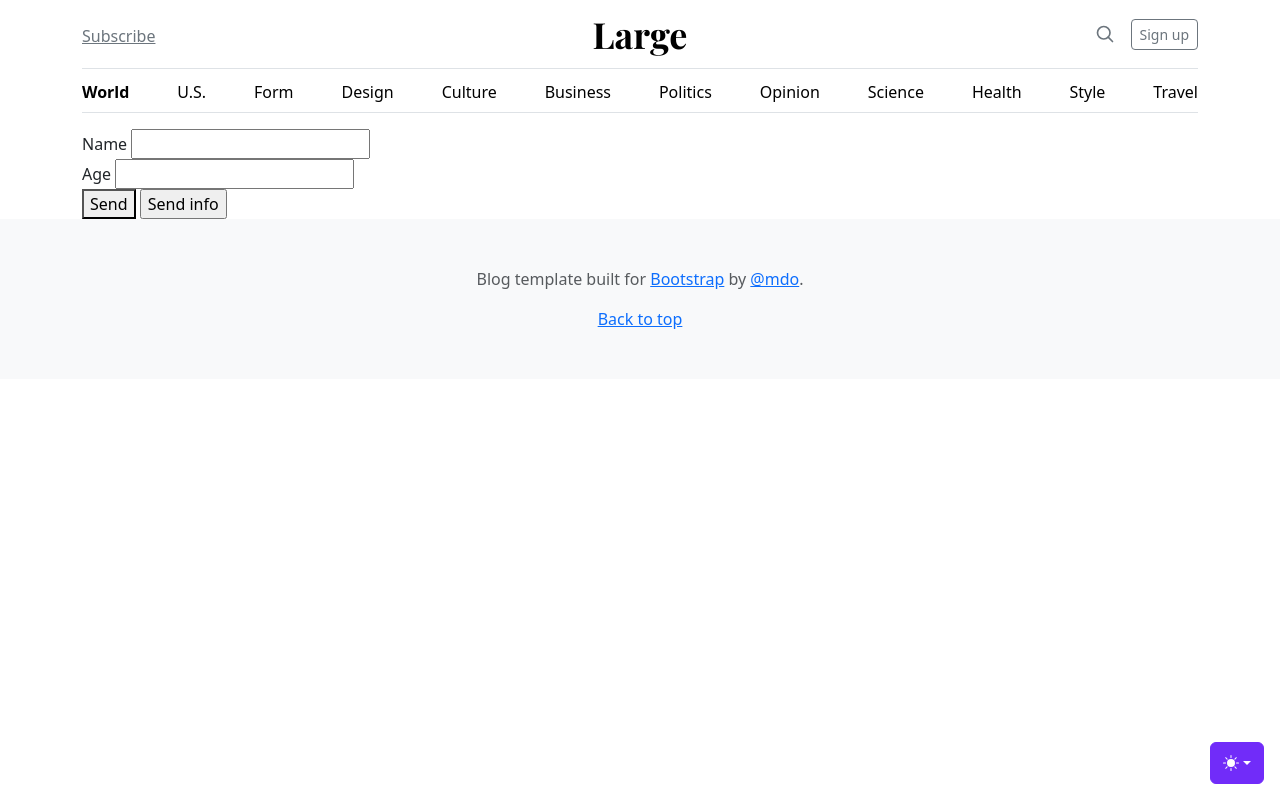
After one commit to raitri/learnphp, a PHP site: page /views/form.php in a window 1280 px wide. The commit adds this page. Run offline with PHP 8.4, Linux system fonts and the light colour scheme.

Commit message:
Add method check to router and form example

```diff
--- a/helpers.php
+++ b/helpers.php
@@ -1,11 +1,12 @@
 <?php
+
 function dump(...$args) {
     echo '<pre>';
     var_dump(...$args);
     echo '</pre>';
 }
 
-function view($viewName, $variables) {
+function view($viewName, $variables=[]) {
     extract($variables);
     include __DIR__ . "/views/$viewName.php";
 }
--- a/public/index.php
+++ b/public/index.php
@@ -12,7 +12,7 @@ spl_autoload_register(function ($class) {
 require __DIR__ . '/../helpers.php';
 require __DIR__ . '/../routes.php';
 
-$router = new App\Router($_SERVER['REQUEST_URI']);
+$router = new App\Router($_SERVER['REQUEST_URI'], $_SERVER['REQUEST_METHOD']);
 $match = $router->match();
 if($match){
     if(is_callable($match['action'])){
--- /dev/null
+++ b/views/form.php
@@ -0,0 +1,19 @@
+<?php include __DIR__ . '/partials/header.php'; ?>
+    <main class="container">
+      <?php if(isset($_GET['name']) && isset($_GET['age'])): ?>
+        <h1>Hello <?=$_GET['name']?> you are <?=$_GET['age']?> years old!</h1>
+      <?php endif ?>
+      <form action="/answer?color=green&cat=Nuustik" method="POST">
+        <div>
+          <label for="name">Name</label>
+          <input name="name" id="name">
+        </div>
+        <div>
+          <label for="age">Age</label>
+          <input name="age" id="age">
+        </div>
+        <button type="submit">Send</button>
+        <input type="submit" value="Send info">
+      </form>
+    </main>
+<?php include __DIR__ . '/partials/footer.php'; ?>
--- a/views/partials/nav.php
+++ b/views/partials/nav.php
@@ -59,7 +59,7 @@
             <nav class="nav nav-underline justify-content-between">
                 <a class="nav-item nav-link link-body-emphasis active" href="/">World</a>
                 <a class="nav-item nav-link link-body-emphasis" href="/us">U.S.</a>
-                <a class="nav-item nav-link link-body-emphasis" href="#">Technology</a>
+                <a class="nav-item nav-link link-body-emphasis" href="/form">Form</a>
                 <a class="nav-item nav-link link-body-emphasis" href="#">Design</a>
                 <a class="nav-item nav-link link-body-emphasis" href="#">Culture</a>
                 <a class="nav-item nav-link link-body-emphasis" href="#">Business</a>
```
Also changed, not shown: routes.php (+6 -2 lines), src/Controllers/PublicController.php (+11 -0 lines), src/Router.php (+17 -8 lines).
